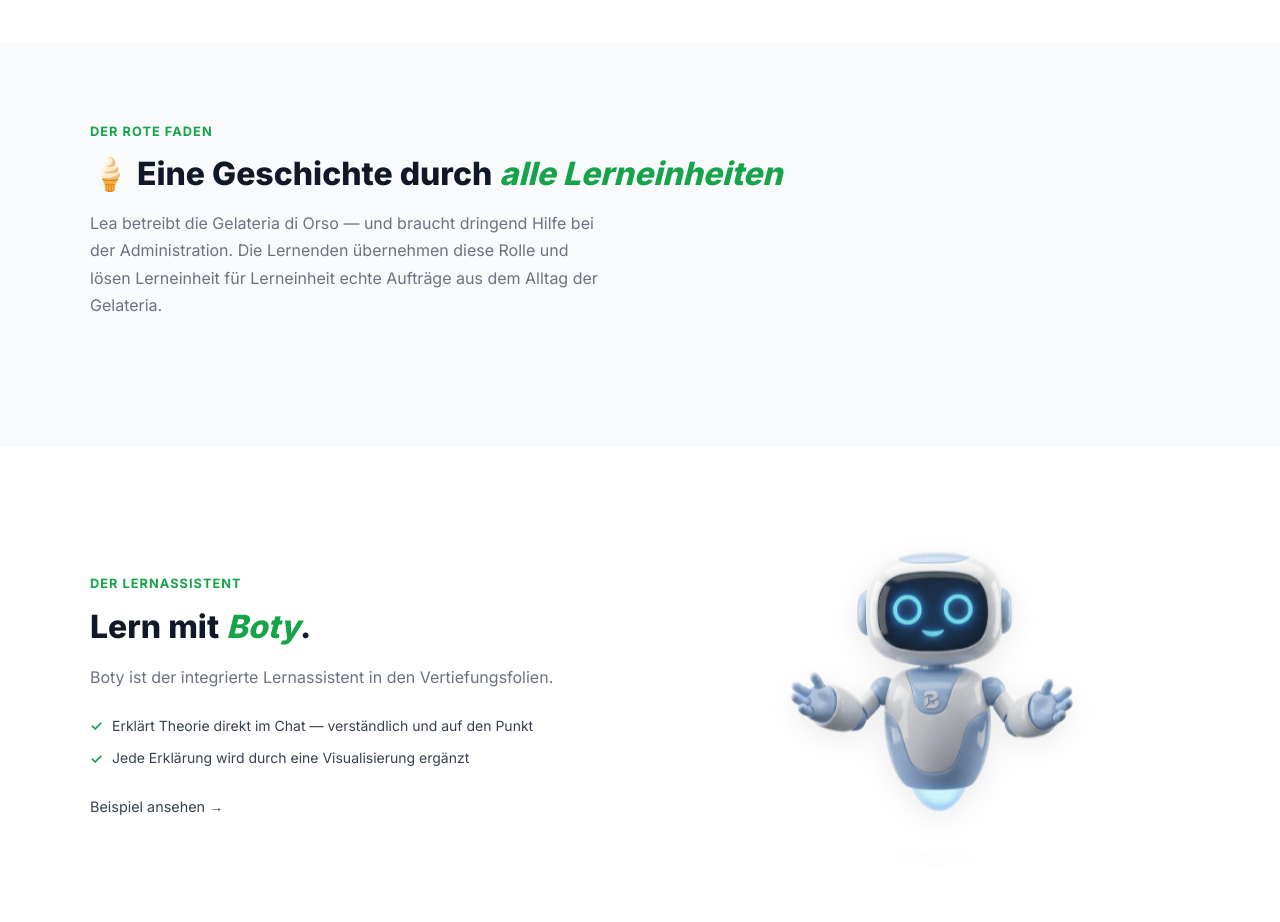
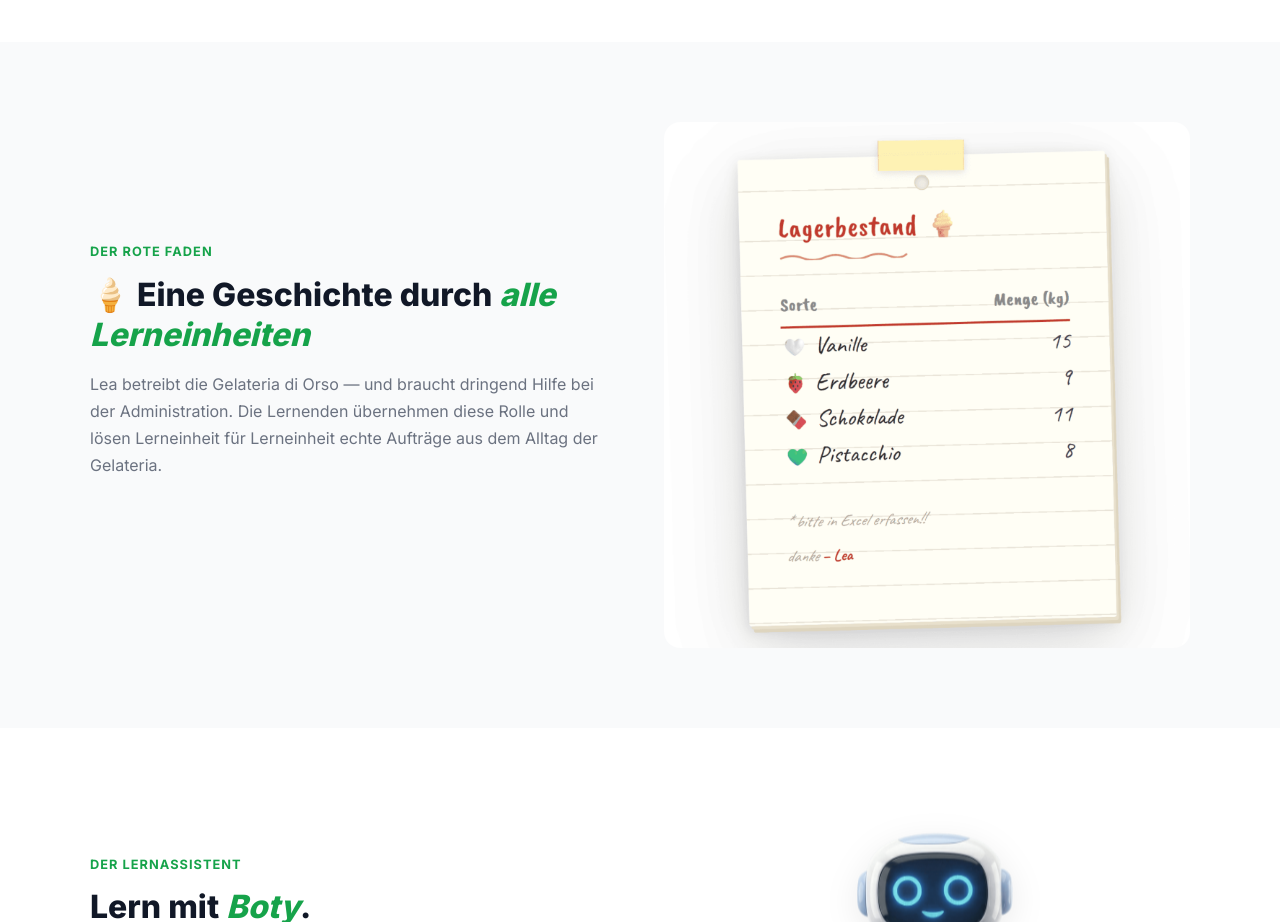
Before and after one commit to schmt5/excel, a website: page index.html in a window 1280 px wide. Shown: the part 5580-6502 px from the top of the page. Drawn offline with Linux system fonts and the light colour scheme; a script that the page names is missing.

Commit message:
lager img

```diff
--- a/index.html
+++ b/index.html
@@ -1035,6 +1035,12 @@
               gap: 5rem;
               align-items: center;
             }
+            .story-grid {
+              display: grid;
+              grid-template-columns: 1fr 1fr;
+              gap: 3rem;
+              align-items: center;
+            }
             @media (max-width: 600px) {
               .boty-grid {
                 grid-template-columns: 1fr;
@@ -1042,6 +1048,10 @@
               }
               .boty-grid .boty-image {
                 order: 1;
+              }
+              .story-grid {
+                grid-template-columns: 1fr;
+                gap: 2rem;
               }
             }
                 .hero h1 {
@@ -1876,16 +1886,34 @@
         <!-- STORY -->
         <section style="background: var(--bg-subtle)">
             <div class="section-inner">
+                <div class="story-grid">
+                    <div>
                         <div class="section-label">Der rote Faden</div>
                         <h2 class="section-title">
                             🍦 Eine Geschichte durch <em>alle Lerneinheiten</em>
                         </h2>
                         <p class="section-subtitle">
-                    Lea betreibt die Gelateria di Orso — und braucht dringend
-                    Hilfe bei der Administration. Die Lernenden übernehmen diese
-                    Rolle und lösen Lerneinheit für Lerneinheit echte Aufträge
-                    aus dem Alltag der Gelateria.
+                            Lea betreibt die Gelateria di Orso — und braucht
+                            dringend Hilfe bei der Administration. Die Lernenden
+                            übernehmen diese Rolle und lösen Lerneinheit für
+                            Lerneinheit echte Aufträge aus dem Alltag der
+                            Gelateria.
                         </p>
+                    </div>
+                    <div>
+                        <img
+                            src="lager-opt.png"
+                            alt="Gelateria di Orso"
+                            style="
+                                width: 100%;
+                                aspect-ratio: 1 / 1;
+                                object-fit: cover;
+                                border-radius: 1rem;
+                                display: block;
+                            "
+                        />
+                    </div>
+                </div>
             </div>
         </section>
 
```
Also changed, not shown: lager-opt.png (added). Lines whose indentation alone changed are shown as unchanged.
